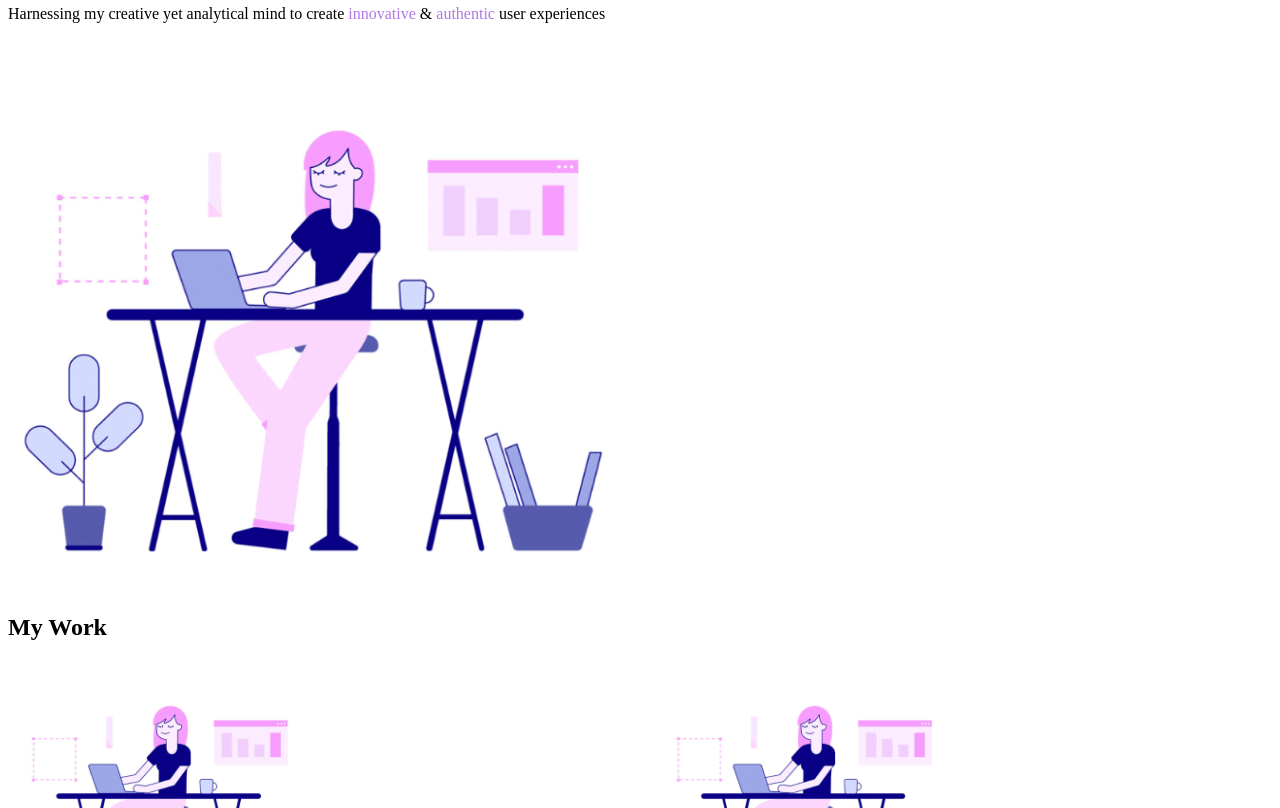
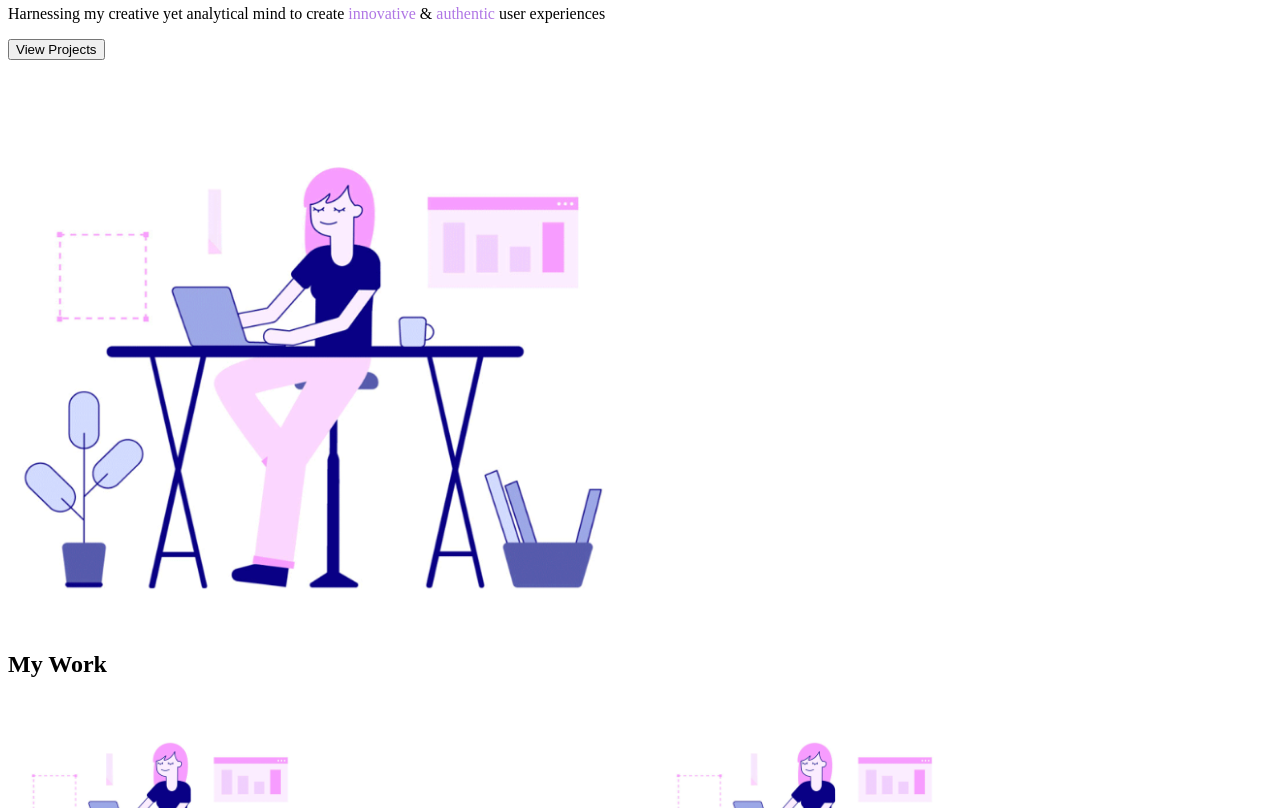
Before and after one commit to jasmmine/UX_UI_HW_19, a plain HTML site: page index.html in a window 1280 px wide. Shown: the part 227-1035 px from the top of the page. Drawn offline with Linux system fonts and the light colour scheme.

Commit message:
Update index.html

```diff
--- a/index.html
+++ b/index.html
@@ -40,6 +40,8 @@
             &
          <span class="highlight">authentic</span>
          user experiences
+
+         <p><button onclick="myFunction()">View Projects</button></p>
     </p>
     </p>
     <img src="./images/unit17_image.png" alt="hero_image"
```
